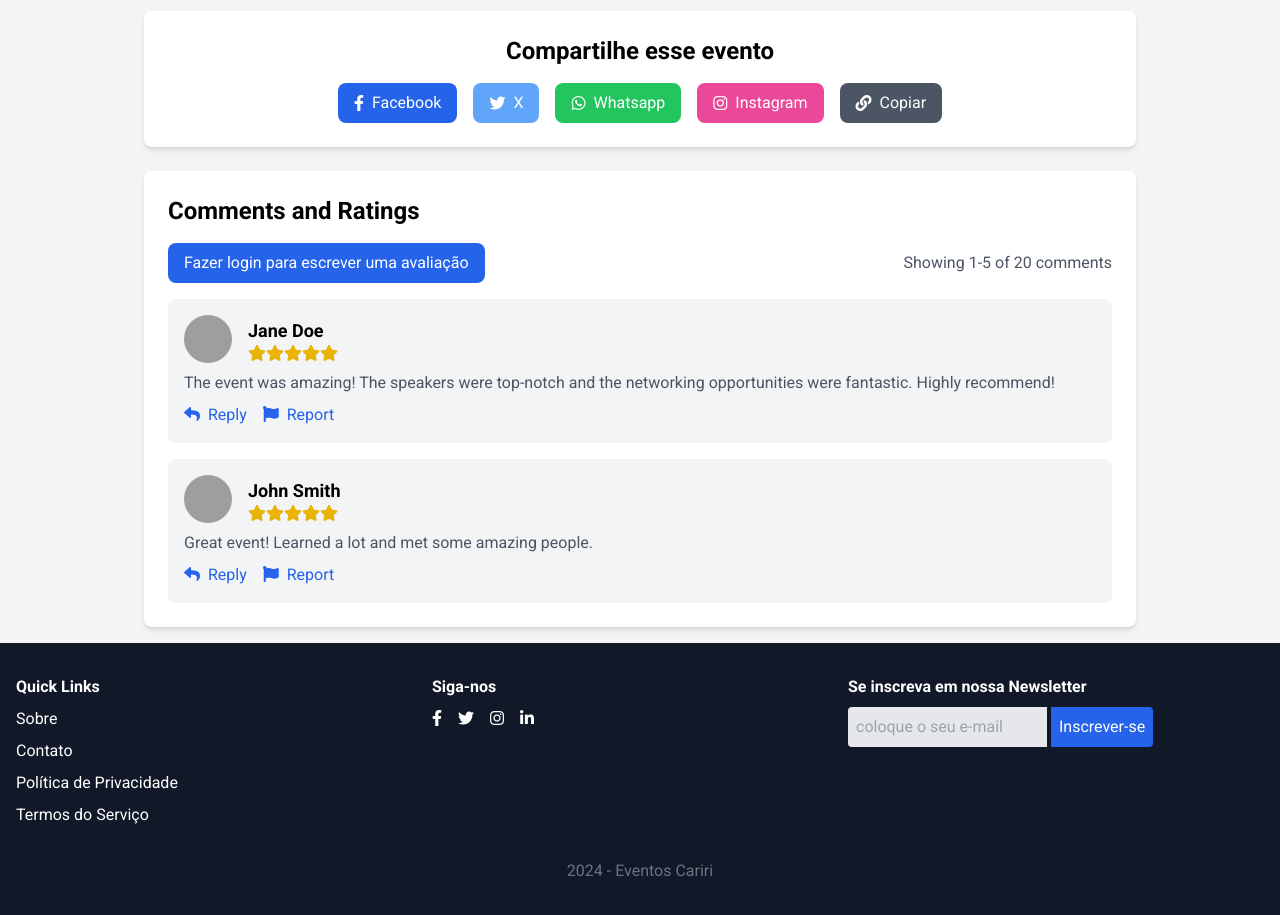
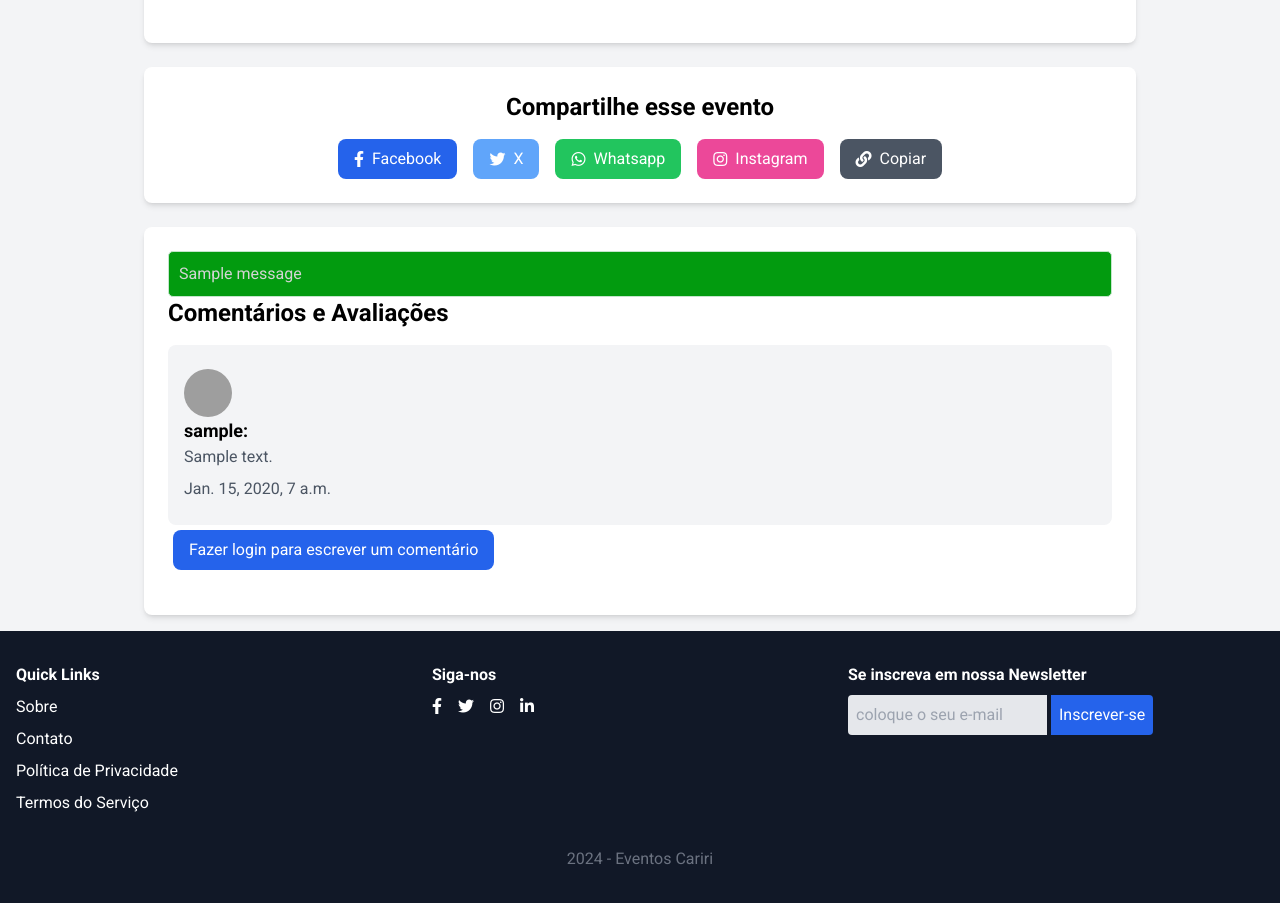
Before and after one commit to AlfaTeamUninassau/eventos_cariri, a Django app: page /events/1/ in a window 1280 px wide. Shown: the part 1437-2352 px from the top of the page. Run offline with Django 5.2, Linux system fonts and the light colour scheme; tables that the repository leaves empty hold one stand-in row (values such as "Sample post"); grey boxes marked "Sample" are stand-in pictures; one stand-in notice (Sample message) is shown; some libraries are stand-ins or nearby versions; grey boxes are pictures that could not be loaded.

Commit message:
feat: comments are now available. Refactored comments and events views, templates, and models; added login required decorators and comment form handling; updated event detail view to display comments and comment form.

```diff
--- /dev/null
+++ b/comments/forms.py
@@ -0,0 +1,15 @@
+# comments/forms.py
+from django import forms
+from .models import Comment
+
+
+class CommentForm(forms.ModelForm):
+    class Meta:
+        model = Comment
+        fields = ['comment']
+        widgets = {
+            'comment': forms.Textarea(attrs={'class': 'w-full mt-1 p-2 border rounded', 'placeholder': 'escreva sua opinião sobre o evento...'}),
+        }
+        labels = {
+            'comment': '',
+        }  # Remove o rótulo do campo de comentário
--- a/comments/models.py
+++ b/comments/models.py
@@ -1,11 +1,14 @@
 from django.db import models
+from events.models import Event
+from users.models import User
 
 # Create your models here.
 
 
 class Comment(models.Model):
     comment = models.TextField()
-    author = models.ForeignKey('users.User', on_delete=models.CASCADE)
+    author = models.ForeignKey(User, on_delete=models.CASCADE)
+    event = models.ForeignKey(Event, on_delete=models.CASCADE, related_name='comments')
     created_at = models.DateTimeField(auto_now_add=True)
     updated_at = models.DateTimeField(auto_now=True)
 
--- a/comments/urls.py
+++ b/comments/urls.py
@@ -1,6 +1,8 @@
 from django.urls import path
-from .views import CommentsCreateView
+from .views import CommentsCreateView, CommentsUpdateView, CommentsDeleteView
 
 urlpatterns = [
-    path('', CommentsCreateView.as_view(), name='comments'),
+    path("", CommentsCreateView.as_view(), name="comments"),
+    path('edit/<int:pk>/', CommentsUpdateView.as_view(), name='comment_edit'),
+    path('delete/<int:pk>/', CommentsDeleteView.as_view(), name='comment_delete'),
 ]
--- a/events/models.py
+++ b/events/models.py
@@ -88,7 +88,7 @@ class Event(models.Model):
 
     id = models.AutoField(primary_key=True)
     title = models.CharField(max_length=255, null=False, blank=False)
-    description = models.TextField(max_length=1000, null=False, blank=False)
+    description = models.TextField(max_length=3000, null=False, blank=False)
     date = models.DateTimeField( null=False, blank=False)
     time = models.TimeField(null=False, blank=False)
     category = models.CharField(
--- a/events/templates/create.html
+++ b/events/templates/create.html
@@ -92,7 +92,7 @@
                         <p class="text-red-500 text-xs mt-1">{{ form.description.errors }}</p>
                         {% endif %}
                         <div class="text-right text-sm mt-1" >
-                            <span id="char_count">0</span>/1000
+                            <span id="char_count">0</span>/2000
                         </div>
                     </div>
                 </div>
@@ -411,7 +411,7 @@
     document.addEventListener('DOMContentLoaded', (event) => {
         const descriptionInput = document.getElementById('id_description');
         const charCount = document.getElementById('char_count');
-        const maxChars = 1000;
+        const maxChars = 2000;
 
         descriptionInput.addEventListener('input', () => {
             const currentLength = descriptionInput.value.length;
--- a/events/templates/event_detail.html
+++ b/events/templates/event_detail.html
@@ -86,6 +86,11 @@
       <i class="fas fa-map-marker-alt"></i>
       <span>{{ event.location.street }}, {{ event.location.number }} - {{ event.location.neighborhood }}, {{ event.location.city }}</span>
       <div id="event-map" class="w-full h-64 rounded-lg"></div>
+      <div class="flex justify-center mt-4">
+        <button class="bg-blue-600 text-white px-4 py-2 rounded-lg" onclick="openGoogleMaps()">
+          Ver no Google Maps
+        </button>
+      </div>
 
       <!-- Leaflet.js CSS and JS -->
       <link
@@ -188,91 +193,71 @@
         </button>
         </div>
     </div>
-    <!-- Comments and Ratings Section -->
-    <div class="bg-white shadow-md rounded-lg overflow-hidden mt-6 p-6">
-      <h2 class="text-2xl font-bold mb-4">Comments and Ratings</h2>
-      <div class="flex justify-between items-center mb-4">
-        {% if user.is_authenticated %}
-        <button class="bg-blue-600 text-white px-4 py-2 rounded-lg">
-          Write a Review
-        </button>
-        {% else %}
-        <a href="{% url 'login' %}" class="bg-blue-600 text-white px-4 py-2 rounded-lg">
-          Fazer login para escrever uma avaliação</a>
-        {% endif %}
-        <span class="text-gray-600">Showing 1-5 of 20 comments</span>
+  <!-- Comments and Ratings Section -->
+  <div class="bg-white shadow-md rounded-lg overflow-hidden mt-6 p-6">
+    {% if messages %}
+    <div>
+        {% for message in messages %}
+        <div class="alert {% if message.tags %}alert-{{ message.tags }}{% endif %}">
+            {{ message }}
+        </div>
+        {% endfor %}
+    </div>
+    {% endif %}
+    <h2 class="text-2xl font-bold mb-4">Comentários e Avaliações</h2>
+    <div class="space-y-4">
+      {% if comments %}
+      {% for comment in comments %}
+      <div class="bg-gray-100 p-4 rounded-lg">
+        <div class="flex items-center mb-2"></div>
+        <img src="{% static 'eventos_cariri/images/profile.png' %}" alt="Profile picture of {{ comment.author.username }}" class="w-12 h-12 rounded-full mr-4"/>
+        <div>
+          <h3 class="text-lg font-semibold">{{ comment.author.username }}:</h3>
+          <div class="flex items-center text-yellow-500">
+            <p class="text-gray-600 mb-2">{{ comment.comment }}</p>
+          </div>
+          <p class="text-gray-600 mb-2">{{ comment.created_at }}</p>
+        </div>
+        <div class="flex space-x-4">
+          {% if comment.author == user %}
+          <a href="{% url 'comment_edit' comment.pk %}" class="text-blue-600"><i class="fas fa-edit mr-1"></i>Editar</a>
+          <a href="{% url 'comment_delete' comment.pk %}" class="text-red-600"><i class="fas fa-trash mr-1"></i>Deletar</a>
+          {% endif %}
+        </div>
       </div>
-      <div class="space-y-4">
-        <!-- Comment 1 -->
-        <div class="bg-gray-100 p-4 rounded-lg">
-          <div class="flex items-center mb-2">
-            <img
-              src="{% static 'eventos_cariri/images/profile.png' %}"
-              alt="Profile picture of Jane Doe"
-              class="w-12 h-12 rounded-full mr-4"
-            />
-            <div>
-              <h3 class="text-lg font-semibold">Jane Doe</h3>
-              <div class="flex items-center text-yellow-500">
-                <i class="fas fa-star"></i>
-                <i class="fas fa-star"></i>
-                <i class="fas fa-star"></i>
-                <i class="fas fa-star"></i>
-                <i class="fas fa-star"></i>
-              </div>
-            </div>
+      {% endfor %}
+      {% else %}
+      <p class="text-gray-600">Nenhum comentário disponível.</p>
+      {% endif %}
+    </div>
+    <div class="flex justify-between items-center mb-4">
+      {% if user.is_authenticated %}
+      <div class="bg-gray-100 p-4 rounded-lg" style="margin: 2px;">
+        <form method="post">
+          {% csrf_token %}
+          <h4 class="text-lg font-semibold">Deixe seu comentário:</h4>
+          {{ comment_form.comment }}
+
+          <div>
+            <button type="submit" class="bg-blue-600 text-white px-4 py-2 rounded-lg">Adicionar Comentário</button>
           </div>
-          <p class="text-gray-600 mb-2">
-            The event was amazing! The speakers were top-notch and the
-            networking opportunities were fantastic. Highly recommend!
-          </p>
-          <div class="flex space-x-4">
-            <button class="text-blue-600">
-              <i class="fas fa-reply mr-1"></i> Reply
-            </button>
-            <button class="text-blue-600">
-              <i class="fas fa-flag mr-1"></i> Report
-            </button>
-          </div>
-        </div>
-        <!-- Comment 2 -->
-        <div class="bg-gray-100 p-4 rounded-lg">
-          <div class="flex items-center mb-2">
-            <img
-              src="{% static 'eventos_cariri/images/profile.png' %}"
-              alt="Profile picture of John Smith"
-              class="w-12 h-12 rounded-full mr-4"
-            />
-            <div>
-              <h3 class="text-lg font-semibold">John Smith</h3>
-              <div class="flex items-center text-yellow-500">
-                <i class="fas fa-star"></i>
-                <i class="fas fa-star"></i>
-                <i class="fas fa-star"></i>
-                <i class="fas fa-star"></i>
-                <i class="fas fa-star"></i>
-              </div>
-            </div>
-          </div>
-          <p class="text-gray-600 mb-2">
-            Great event! Learned a lot and met some amazing people.
-          </p>
-          <div class="flex space-x-4">
-            <button class="text-blue-600">
-              <i class="fas fa-reply mr-1"></i> Reply
-            </button>
-            <button class="text-blue-600">
-              <i class="fas fa-flag mr-1"></i> Report
-            </button>
-          </div>
-        </div>
-        <!-- Add more comments as needed -->
+        </form>
       </div>
+      {% else %}
+      <a href="{% url 'login' %}" class="bg-blue-600 text-white px-4 py-2 rounded-lg" style="margin: 5px;">Fazer login para escrever um comentário</a>
+      {% endif %}
     </div>
+  </div>
   </div>
 </body>
 
 <script>
+  function openGoogleMaps() {
+    var latitude = {{ event.location.latitude }};
+    var longitude = {{ event.location.longitude }};
+    var url = `https://www.google.com/maps?q=${latitude},${longitude}`;
+    window.open(url, '_blank');
+  }
     function comprarIngresso(event){
         alert("Em breve você poderá comprar o ingresso clicando nesse botão!")
         event.preventDefault();
--- a/events/views.py
+++ b/events/views.py
@@ -1,5 +1,5 @@
 # events.views.py
-from django.shortcuts import render
+from django.shortcuts import render, get_object_or_404
 from events.models import Event, EventImage, Location
 from .utils import get_lat_long
 from django.urls import reverse_lazy
@@ -9,6 +9,8 @@ from django.contrib.auth.mixins import LoginRequiredMixin
 from django.contrib.auth.decorators import login_required
 from django.utils.decorators import method_decorator
 from django.views.generic.edit import FormView
+from comments.forms import CommentForm
+from comments.models import Comment
 from django.utils import timezone
 from django.http import HttpResponseForbidden
 from django.contrib import messages
@@ -41,7 +43,9 @@ class HomeView(ListView):
 
     def get_context_data(self, **kwargs):
         context = super().get_context_data(**kwargs)
-        context['upcoming_events'] = Event.objects.filter(date__gte=timezone.now(), status=Event.APROVADO).order_by('date')[:3]  # Limit to 6 events
+        context['upcoming_events'] = Event.objects.filter(date__gte=timezone.now(), status=Event.APROVADO).order_by('date')[:3]  # 3 lasts events
+        context['recent_comments'] = Comment.objects.select_related('event', 'author').order_by('-created_at')[:5]  # Limit to 5 recent comments
+
         return context
 
 
@@ -118,7 +122,21 @@ class EventDetailView(DetailView):
             date__gte=timezone.now(),
             status=Event.APROVADO
         ).exclude(id=event.id)[:4]
+        context['comment_form'] = CommentForm()
+        context['comments'] = event.comments.all()
         return context
+
+    @method_decorator(login_required)
+    def post(self, request, *args, **kwargs):
+        self.object = self.get_object()
+        form = CommentForm(request.POST)
+        if form.is_valid():
+            comment = form.save(commit=False)
+            comment.author = request.user
+            comment.event = self.object
+            comment.save()
+            return redirect('event_detail', pk=self.object.pk)
+        return self.render_to_response(self.get_context_data(form=form))
 
 
 def upcoming_events_view(request):
@@ -127,7 +145,7 @@ def upcoming_events_view(request):
     return render(request, 'home.html', {'upcoming_events': upcoming_events})
 
 
-class EventCreateView(LoginRequiredMixin, FormView):
+class EventCreateView(FormView):
     template_name = 'create.html'
     form_class = EventForm
     success_url = reverse_lazy('home')
```
Also changed, not shown: comments/templates/comment_confirm_delete.html (added, +26 -0 lines), comments/templates/comment_edit.html (added, +36 -0 lines), comments/views.py (+72 -2 lines), events/templates/home.html (+7 -28 lines).
